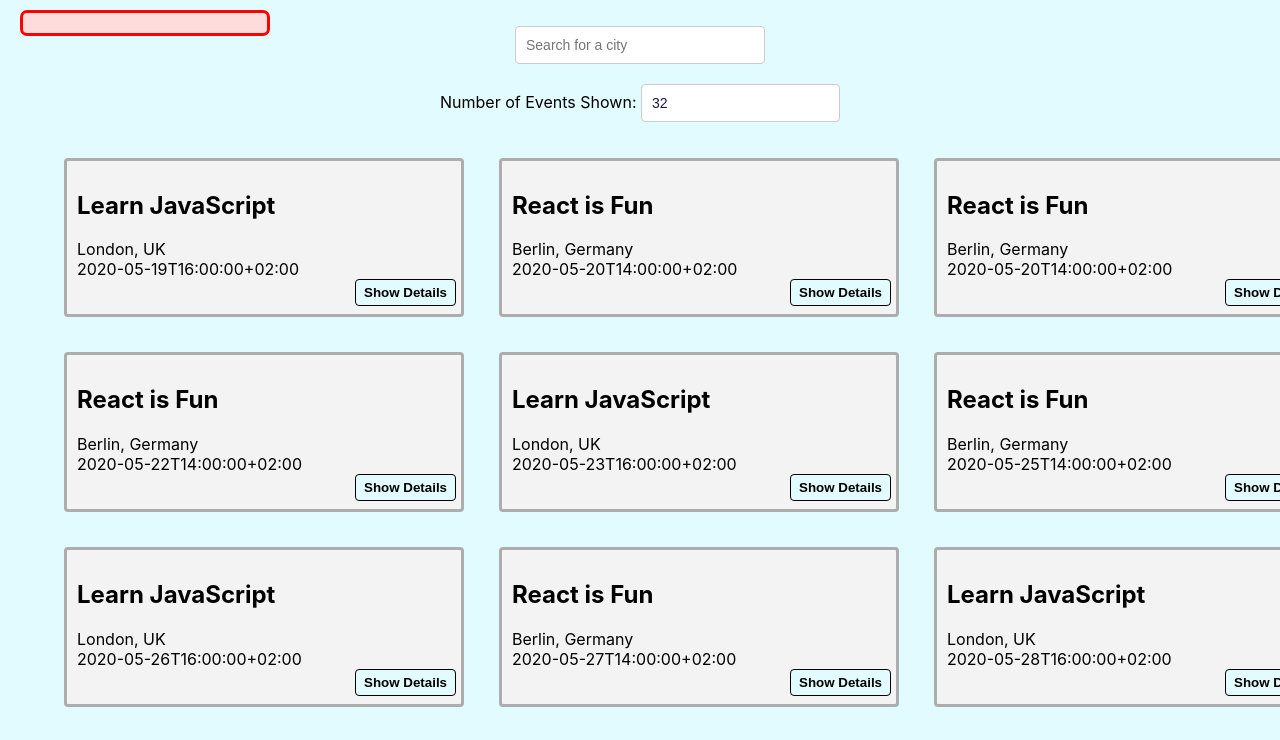
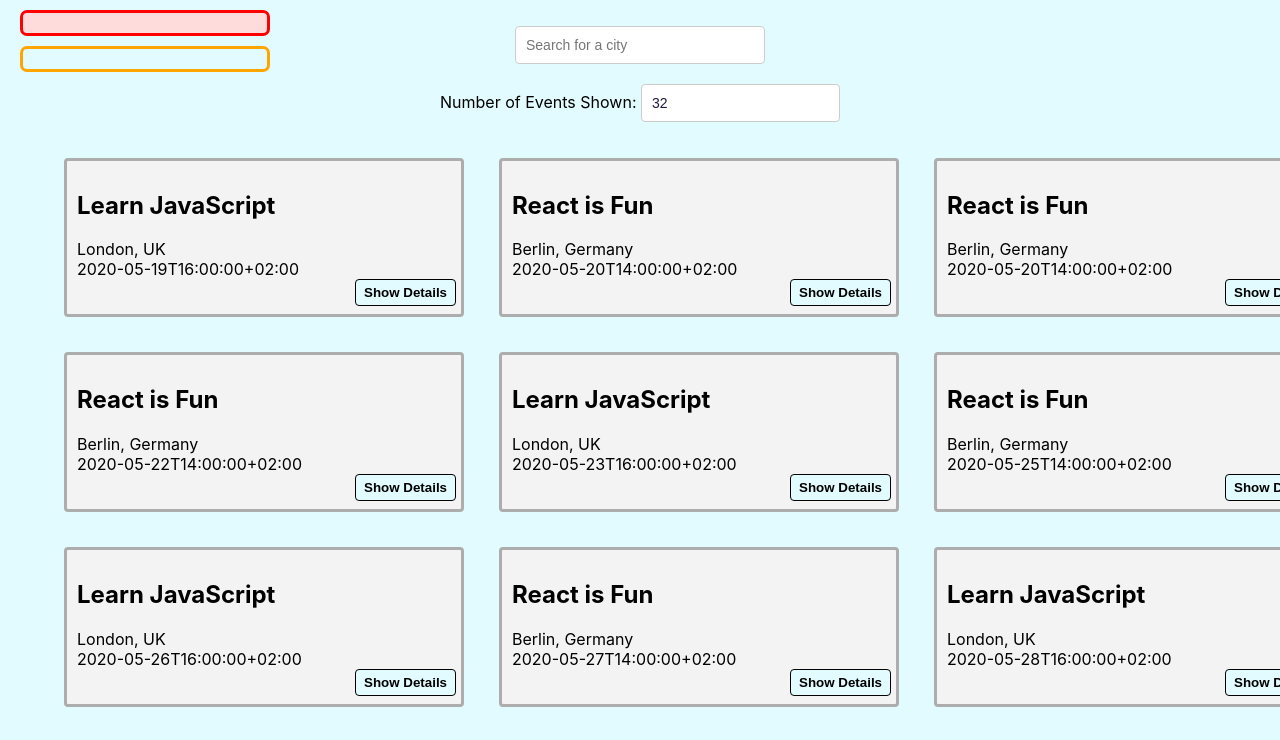
Before and after one commit to yembonee/meet, a React (Create React App) app: page / in a window 1280 px wide. Shown: the top 740 px of the page. Built offline with nearby package versions, Linux system fonts and the light colour scheme; what atatus-spa would draw is missing.

Commit message:
Added WarningAlert to App

```diff
--- a/package.json
+++ b/package.json
@@ -8,6 +8,7 @@
     "@testing-library/react": "^13.4.0",
     "@testing-library/user-event": "^14.4.3",
     "atatus-spa": "^4.5.0",
+    "nprogress": "^0.2.0",
     "react": "^18.2.0",
     "react-dom": "^18.2.0",
     "react-scripts": "^5.0.1",
--- a/src/App.js
+++ b/src/App.js
@@ -3,7 +3,7 @@ import CitySearch from "./components/CitySearch";
 import EventList from "./components/EventList";
 import NumberOfEvents from "./components/NumberOfEvents";
 import { useState, useEffect } from "react";
-import { InfoAlert, ErrorAlert } from "./components/Alert";
+import { InfoAlert, ErrorAlert, WarningAlert } from "./components/Alert";
 
 import "./App.css";
 
@@ -14,6 +14,7 @@ const App = () => {
   const [currentCity, setCurrentCity] = useState("See all cities");
   const [infoAlert, setInfoAlert] = useState("");
   const [errorAlert, setErrorAlert] = useState("");
+  const [warningAlert, setWarningAlert] = useState("");
 
   const fetchData = async () => {
     const allEvents = await getEvents();
@@ -26,6 +27,11 @@ const App = () => {
   };
 
   useEffect(() => {
+    if (navigator.onLine) {
+      setWarningAlert("");
+    } else {
+      setWarningAlert("You are currently in offline mode");
+    }
     fetchData();
   }, [currentCity, currentNOE]);
 
@@ -34,6 +40,7 @@ const App = () => {
       <div className="alerts-container">
         {infoAlert.length ? <InfoAlert text={infoAlert} /> : null}
         {ErrorAlert.length ? <ErrorAlert text={errorAlert} /> : null}
+        {WarningAlert.length ? <WarningAlert text={warningAlert} /> : null}
       </div>
 
       <CitySearch
--- a/src/api.js
+++ b/src/api.js
@@ -1,4 +1,5 @@
 import mockData from "./mock-data";
+import NProgress from "nprogress";
 
 export const extractLocations = (events) => {
   const extractedLocations = events.map((event) => event.location);
--- a/src/components/Alert.js
+++ b/src/components/Alert.js
@@ -48,4 +48,12 @@ class ErrorAlert extends Alert {
   }
 }
 
-export { InfoAlert, ErrorAlert };
+class WarningAlert extends Alert {
+  constructor(props) {
+    super(props);
+    this.color = "rgb(255, 165, 0)";
+    this.backgroundColor = "rgb(255, 213, 128)";
+  }
+}
+
+export { InfoAlert, ErrorAlert, WarningAlert };
```
Also changed, not shown: 1 other file (tests, documents, lock files or other folders).
